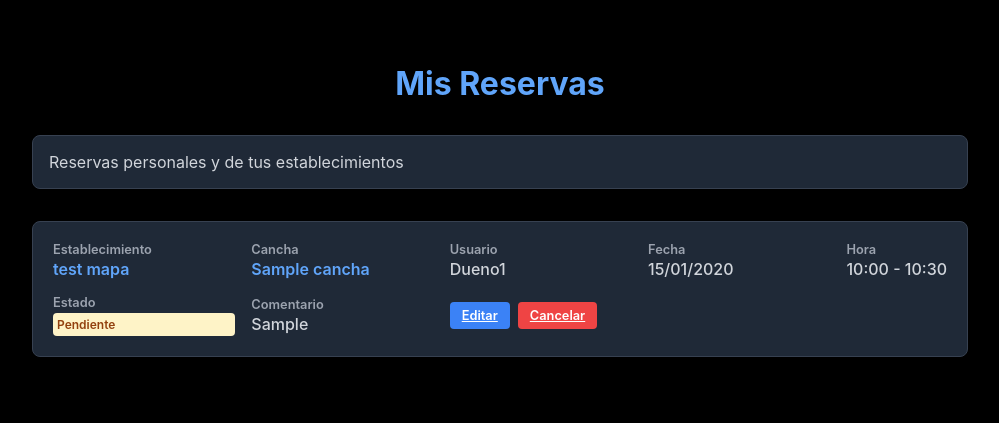
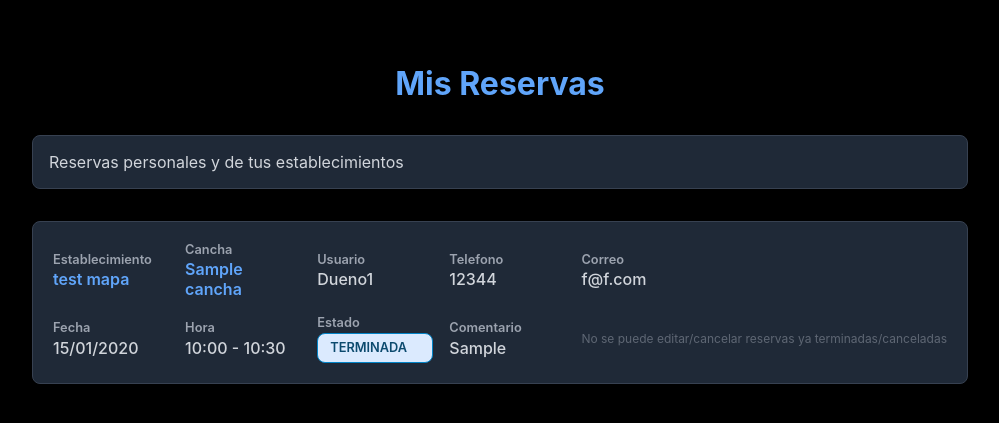
Before and after one commit to BrexR01Z/SN1, a Django app: page /reservas/ in a window 1280 px wide. Shown: the part 75-498 px from the top of the page, without its empty margins (140-1139 px from the left). Run offline with Django 5.2, Linux system fonts and the light colour scheme; a user stored in the database is signed in; data comes from the database, SQL or seed files in the repository; tables that the repository leaves empty hold one stand-in row (values such as "Sample post").

Commit message:
validaciones reservas, coma a punto en coords. estado reserva en curso añadido, reserva ahora incluye correo y telefono,

```diff
--- a/SN/settings.py
+++ b/SN/settings.py
@@ -109,9 +109,9 @@ AUTH_PASSWORD_VALIDATORS = [
 # Internationalization
 # https://docs.djangoproject.com/en/5.2/topics/i18n/
 
-LANGUAGE_CODE = 'en-us'
+LANGUAGE_CODE = 'es-cl'
 
-TIME_ZONE = 'UTC'
+TIME_ZONE = 'America/Santiago'
 
 USE_I18N = True
 
--- a/cuentas/templates/editar_perfil.html
+++ b/cuentas/templates/editar_perfil.html
@@ -4,7 +4,7 @@
 {% block titulo %}Editar Perfil{% endblock %}
 
 {% block extra_css %}
-<link rel="stylesheet" href="{% static 'bienvenida.css' %}">
+<link rel="stylesheet" href="{% static 'css/bienvenida.css' %}">
 {% endblock %}
 
 {% block content %}
--- a/establecimientos/templates/eliminar_cancha.html
+++ b/establecimientos/templates/eliminar_cancha.html
@@ -22,7 +22,7 @@
       <li>Nombre: <strong>{{ cancha.nombre }}</strong></li>
       <li>Deporte: <strong>{{ cancha.get_deporte_display }}</strong></li>
       <li>Establecimiento: <strong>{{ cancha.establecimiento.nombre }}</strong></li>
-      <li>Todas las reservas asociadas a esta cancha</li>
+      <li>Todas las reservas asociadas se cancelarán</li>
     </ul>
   </div>
 
--- a/establecimientos/templates/eliminar_establecimiento.html
+++ b/establecimientos/templates/eliminar_establecimiento.html
@@ -23,7 +23,7 @@
     <ul style="margin: 0.75rem 0 0 1.5rem; padding: 0;">
       <li>Canchas</li>
       <li>Horarios</li>
-      <li>Reservas</li>
+      <li>Las reservas se cancelarán</li>
     </ul>
   </div>
 
--- a/establecimientos/views.py
+++ b/establecimientos/views.py
@@ -9,6 +9,7 @@ from django.contrib.auth.decorators import login_required
 from django.views.decorators.http import require_http_methods
 from geopy.geocoders import Nominatim
 from django.core.exceptions import ValidationError
+from reservas.models import actualizar_reservas_por_cambio_horario
 
 
 # Create your views here.
@@ -118,7 +119,8 @@ def editar_establecimiento(request, establecimiento_id):
 
             form.save()
             formset.save()
-            messages.success(request, "Actualizado correctamente")
+            actualizar_reservas_por_cambio_horario(establecimiento)
+            messages.success(request, "Actualizado correctamente, todas las reservas asociadas con este establecimiento han vuelto a estado pendiente ")
             return redirect('establecimientos:ver_establecimiento', establecimiento=establecimiento.id)
         else:
             messages.error(request,"Todos los campos deben estar llenos y el horario de apertura debe ser antes del horario de cierre")
--- a/reservas/apps.py
+++ b/reservas/apps.py
@@ -4,3 +4,6 @@ from django.apps import AppConfig
 class ReservasConfig(AppConfig):
     default_auto_field = 'django.db.models.BigAutoField'
     name = 'reservas'
+
+    def ready(self):
+        import reservas.models
--- a/reservas/static/css/listar_reservas.css
+++ b/reservas/static/css/listar_reservas.css
@@ -67,16 +67,93 @@
 
 .estado-badge {
   display: inline-block;
-  padding: 0.25rem 0.25rem;
-  border-radius: 0.25rem;
-  font-size: 0.75rem;
+  padding: 0.4rem 0.75rem;
+  border-radius: 0.5rem;
+  font-size: 0.8rem;
   font-weight: 600;
+  text-transform: uppercase;
 }
 
-.estado-pendiente { background: #fef3c7; color: #92400e; }
-.estado-confirmada { background: #d1fae5; color: #065f46; }
-.estado-cancelada { background: #fee2e2; color: #991b1b; }
-.estado-completada { background: #dbeafe; color: #1e40af; }
+.estado-pendiente {
+  background: #fef3c7;
+  color: #92400e;
+  border: 1px solid #fcd34d;
+}
+
+.estado-confirmada {
+  background: #d1fae5;
+  color: #065f46;
+  border: 1px solid #6ee7b7;
+}
+
+.estado-en-curso {
+  background: #bfdbfe;
+  color: #1e40af;
+  border: 1px solid #60a5fa;
+}
+
+.estado-terminada {
+  background: #dbeafe;
+  color: #0c4a6e;
+  border: 1px solid #0284c7;
+}
+
+.estado-cancelada {
+  background: #fee2e2;
+  color: #991b1b;
+  border: 1px solid #fca5a5;
+}
+
+.btn-pequeño:disabled {
+  opacity: 0.5;
+  cursor: not-allowed;
+  pointer-events: none;
+}
+
+.botones-acciones-deshabilitados {
+  opacity: 0.6;
+  cursor: not-allowed;
+}
+
+.botones-acciones-deshabilitados .btn-pequeño {
+  pointer-events: none;
+  opacity: 0.7;
+}
+
+.estado-bloqueado {
+  background: #2c1f1f;
+  border: 1px solid #ef4444;
+  border-radius: 0.5rem;
+  padding: 1rem;
+  margin-bottom: 1.5rem;
+  color: #ef4444;
+  font-weight: 600;
+  display: flex;
+  align-items: center;
+  gap: 0.75rem;
+}
+
+.estado-bloqueado::before {
+  font-size: 1.5rem;
+}
+
+
+.estado-bloqueado {
+  background: #2c1f1f;
+  border: 1px solid #ef4444;
+  border-radius: 0.5rem;
+  padding: 1rem;
+  margin-bottom: 1.5rem;
+  color: #ef4444;
+  font-weight: 600;
+  display: flex;
+  align-items: center;
+  gap: 0.75rem;
+}
+
+.estado-bloqueado::before {
+  font-size: 1.5rem;
+}
 
 .botones-acciones {
   display: flex;
--- a/reservas/templates/crear_reserva.html
+++ b/reservas/templates/crear_reserva.html
@@ -120,6 +120,11 @@
                 <strong>{{ reserva.usuario}}</strong>
               </div>
 
+              <div class="reserva-detalle">
+                <span>Estado:</span>
+                <strong>{{ reserva.get_estado_display}}</strong>
+              </div>
+
 
             </div>
           {% endfor %}
--- a/reservas/templates/listar_reservas.html
+++ b/reservas/templates/listar_reservas.html
@@ -39,6 +39,17 @@
             </div>
 
             <div class="reserva-info">
+                <span class="info-label">Telefono</span>
+                <span class="info-valor">{{ reserva.usuario.telefono }}</span>
+            </div>
+
+            <div class="reserva-info">
+                <span class="info-label">Correo</span>
+                <span class="info-valor">{{ reserva.usuario.email }}</span>
+            </div>
+
+
+            <div class="reserva-info">
                 <span class="info-label">Fecha</span>
                 <span class="info-valor">{{ reserva.fecha|date:"d/m/Y" }}</span>
             </div>
@@ -50,25 +61,28 @@
 
             <div class="reserva-info">
                 <span class="info-label">Estado</span>
-                <span class="estado-badge estado-{{ reserva.get_estado_display|lower }}">
-                {{ reserva.get_estado_display }}
+                <span class="estado-badge {% if reserva.estado == 'PENDIENTE' %}estado-pendiente{% elif reserva.estado == 'CONFIRMADA' %}estado-confirmada{% elif reserva.estado == 'EN_CURSO' %}estado-en-curso{% elif reserva.estado == 'TERMINADA' %}estado-terminada{% else %}estado-cancelada{% endif %}">
+                    {{ reserva.get_estado_display }}
                 </span>
             </div>
 
             <div class="reserva-info">
                 <span class="info-label">Comentario</span>
-                <span class="info-valor">{{ reserva.comentario }}</span>
+                <span class="info-valor">{{ reserva.comentario|default:"No hay comentario" }}</span>
             </div>
-            {% if reserva.estado != 'CANCELADA' %}
+
+            {% if reserva.estado not in 'CANCELADA' and reserva.estado not in 'TERMINADA' %}
               <div class="botones-acciones">
                   <a href="{% url 'reservas:editar_reserva' reserva.id %}" class="btn-pequeño btn-editar">Editar</a>
                   <a href="{% url 'reservas:eliminar_reserva' reserva.id %}" class="btn-pequeño btn-eliminar">Cancelar</a>
               </div>
+            {% else %}
+              <div class="botones-acciones" style="opacity: 0.5;">
+                <span style="color: #9ca3af; font-size: 0.75rem;">No se puede editar/cancelar reservas ya terminadas/canceladas</span>
+              </div>
             {% endif %}
 
-
-
-            </div>
+        </div>
       {% endfor %}
     </div>
   {% else %}
--- a/reservas/views.py
+++ b/reservas/views.py
@@ -1,6 +1,6 @@
 from django.shortcuts import render, redirect, get_object_or_404
 from establecimientos.models import Cancha, Establecimiento
-from .models import Reserva
+from .models import Reserva, actualizar_estados_reservas_activas
 from cuentas.models import Usuario,Dueno
 from .forms import CrearReservaForm
 from django.contrib import messages
@@ -12,67 +12,10 @@ from django.db.models import Q
 from django.core.exceptions import ValidationError
 from establecimientos.models import HorarioEstablecimiento
 from django.contrib import messages
-from establecimientos.models import Cancha
+
 
 # Create your views here.
 
-"""
-@login_required(login_url="cuentas:login_cuenta")
-@require_http_methods(["GET", "POST"])
-def crear_reserva(request, cancha_id):
-    cancha = get_object_or_404(Cancha, id=cancha_id)
-
-    reservas_cancha = Reserva.objects.filter(
-        cancha=cancha,
-        estado__in=["PENDIENTE", "CONFIRMADA"]
-    ).select_related("usuario").order_by("fecha", "hora_inicio")
-
-    if request.method == "POST":
-        form = CrearReservaForm(request.POST)
-        if form.is_valid():
-            reserva = form.save(commit=False)
-            reserva.cancha = cancha
-            reserva.usuario = request.user
-
-            if conflicto_hora(reserva):
-                messages.error(request, "Ya existe una reserva en ese horario")
-            else:
-                reserva.save()
-                messages.success(request, "Reserva creada")
-                return redirect('cuentas:invitar_a_reserva', reserva.id)
-                # redirigir a detalles reserva
-                #return redirect('reservas:ver_reserva', id=reserva.id)
-    else:
-        form = CrearReservaForm()
-
-    for reserva in reservas_cancha:
-        reserva.hora_fin = reserva.hora_fin()
-
-    return render(request, "crear_reserva.html", {
-        "form": form,
-        "cancha": cancha,
-        "reservas_cancha": reservas_cancha,
-    })
-
-
-
-
-def conflicto_hora(reserva):
-
-    inicio = datetime.combine(reserva.fecha, reserva.hora_inicio)
-    fin = inicio + timedelta(minutes=reserva.duracion_bloques * 30)
-
-    conflictos = Reserva.objects.filter(
-        cancha=reserva.cancha,
-        fecha=reserva.fecha,
-        estado__in=["PENDIENTE", "CONFIRMADA"]).exclude(id=reserva.id)
-
-    for x in conflictos:
-        x_fin = datetime.combine(x.fecha, x.hora_fin())
-        if not (fin.time() <= x.hora_inicio or reserva.hora_inicio >= x_fin.time()):
-            return True
-    return False
-"""
 def conflicto_hora(reserva):
     inicio = datetime.combine(reserva.fecha, reserva.hora_inicio)
     fin = inicio + timedelta(minutes=reserva.duracion_bloques * 30)
@@ -80,7 +23,7 @@ def conflicto_hora(reserva):
     conflictos = Reserva.objects.filter(
         cancha=reserva.cancha,
         fecha=reserva.fecha,
-        estado__in=["PENDIENTE", "CONFIRMADA"]
+        estado__in=["PENDIENTE", "CONFIRMADA","EN_CURSO"]
     ).exclude(id=reserva.id)
 
     for x in conflictos:
@@ -97,7 +40,7 @@ def crear_reserva(request, cancha_id):
 
     reservas_cancha = Reserva.objects.filter(
         cancha=cancha,
-        estado__in=["PENDIENTE", "CONFIRMADA"]
+        estado__in=["PENDIENTE", "CONFIRMADA","EN_CURSO"]
     ).select_related("usuario").order_by("fecha", "hora_inicio")
 
     # horarios
@@ -202,6 +145,8 @@ def crear_reserva(request, cancha_id):
 @login_required(login_url="cuentas:login_cuenta")
 def listar_reservas(request):
 
+    actualizar_estados_reservas_activas()
+
     try:
         dueno = Dueno.objects.get(usuario=request.user)
         es_dueno = True
@@ -233,6 +178,8 @@ def listar_reservas(request):
 def editar_reserva(request, reserva_id):
     reserva = get_object_or_404(Reserva, id=reserva_id)
 
+    reserva.actualizar_estado()
+
     es_propietario = reserva.usuario == request.user
     es_dueno_cancha = False
 
@@ -244,6 +191,10 @@ def editar_reserva(request, reserva_id):
 
     if not (es_propietario or es_dueno_cancha):
         return HttpResponseForbidden('No tienes permiso')
+
+    if not reserva.puede_ser_editada():
+        messages.error(request, "No puedes eeditar reservas canceladas o terminadas")
+        return redirect('reservas:listar_reservas')
 
     if request.method == 'POST':
         form = CrearReservaForm(request.POST, instance=reserva)
@@ -278,6 +229,8 @@ def eliminar_reserva(request, reserva_id):
 
     reserva = get_object_or_404(Reserva, id=reserva_id)
 
+    reserva.actualizar_estado()
+
     es_propietario = reserva.usuario == request.user
     es_dueno_cancha = False
 
@@ -290,8 +243,11 @@ def eliminar_reserva(request, reserva_id):
     if not (es_propietario or es_dueno_cancha):
         return HttpResponseForbidden("Solamente el dueno del establecimiento o reserva puede cancelarla")
 
+    if not reserva.puede_ser_cancelada():
+        messages.error(request,"No puedes cancelar una reserva ya terminada o cancelada")
+        return redirect('reservas:listar_reservas')
+
     if request.method == "POST":
-
         reserva.estado = 'CANCELADA'
         reserva.save()
         messages.success(request, "Reserva cancelada correctamente")
```
Also changed, not shown: establecimientos/models.py (+7 -0 lines), establecimientos/templates/ver_establecimiento.html (+12 -5 lines), reservas/models.py (+80 -2 lines).
